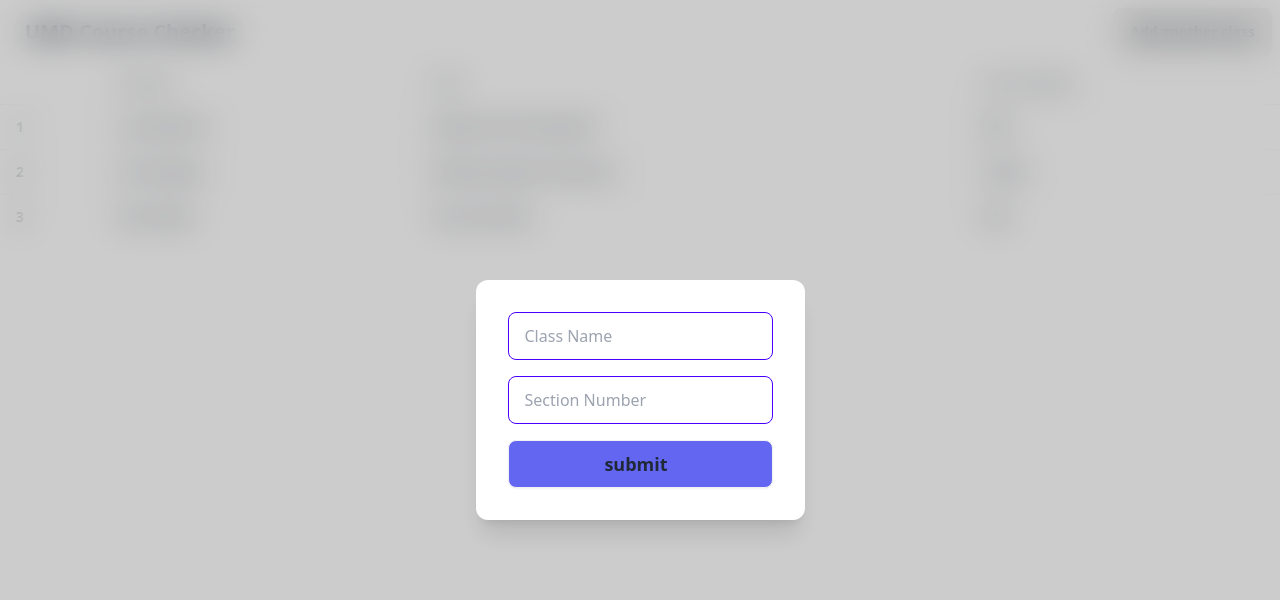
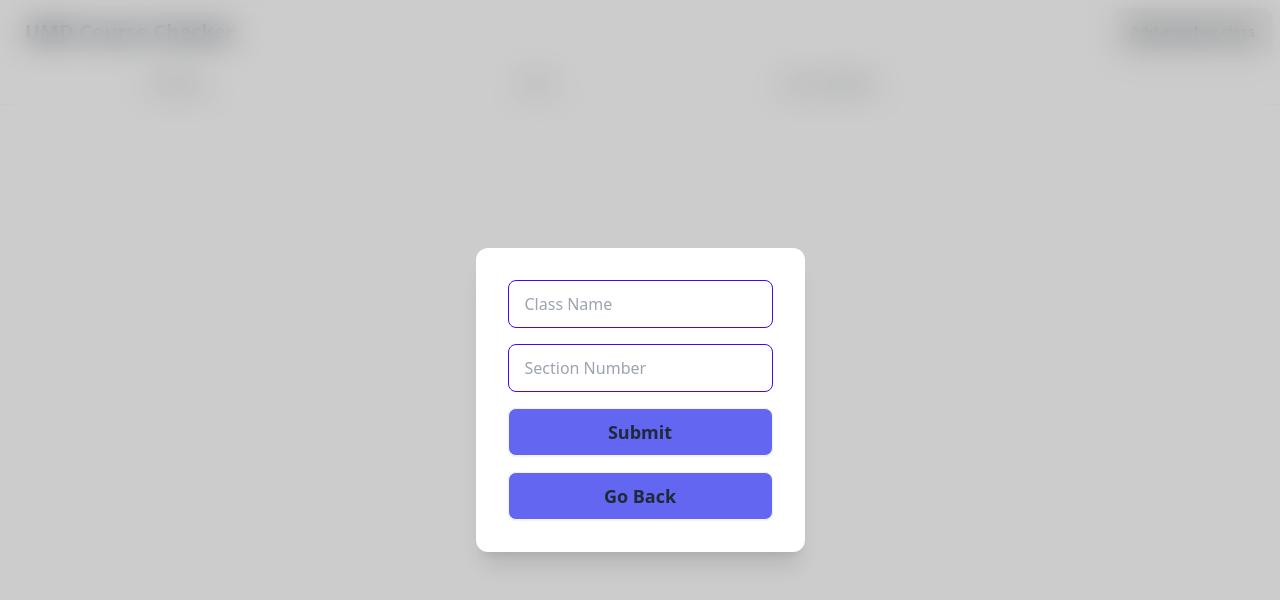
Before and after one commit to ChuckVisuals/UMD-Course-Checker, a SvelteKit app in the folder my-app/: page / in a window 1280 px wide. Both pictures are taken after a click on the button "Add another class". Shown: the top 600 px of the page. Built offline with nearby package versions, Linux system fonts and the light colour scheme.

Commit message:
table_works_now_lol

```diff
--- a/my-app/src/routes/+page.svelte
+++ b/my-app/src/routes/+page.svelte
@@ -6,6 +6,7 @@
   let form_model = false;
   let class_name = "";
   let section = "";
+  let isError = false;
   let class_array = [];
 
   function add_class(){
@@ -14,7 +15,6 @@
     printData(class_name, section)
     class_name = "";
     section = "";
-      form_model = false
   }
 
   // Function is used to process the user data that was entered and print the outputs
@@ -26,30 +26,38 @@
       let data = response.data;
 
       if (data) {
-        // For loop used to access the data in the JSON file returned by the API
-        data.forEach((sectionData) => {
+          form_model = false
+          isError = false
+          console.log(data[0])
+          data = data[0];
+          class_array = [...class_array, data];
           // Checks to see if the instructor is TBA
-          if (sectionData.instructors.length === 0) {
+          if (data.instructors.length === 0) {
             console.log("Instructor: TBA");
           } else {
-            console.log(sectionData.instructors[0]);
+            console.log(data.instructors[0]);
           }
 
           // Prints out the seat count
-          console.log(`Seats left: ${sectionData.open_seats}\n`);
-        });
+          console.log(`Seats left: ${data.open_seats}\n`);
+
       } else {
         console.error("No data received from the API");
       }
     } catch (error) {
+      isError = true;
       console.error("Error fetching data:", error.message);
+
     }
+    console.log(class_array)
   }
+
+  // Function to remove a class from the class_array
+  function removeClass(index) {
+    class_array.splice(index, 1);
+  }
+  $: class_array; // Ensure reactivity
 </script>
-
-<style>
-
-</style>
 
 <div class="navbar bg-base-100">
   <div class="flex-1">
@@ -72,27 +80,15 @@
       </tr>
     </thead>
     <tbody>
-      <!-- row 1 -->
+      {#each class_array as classData, index (index)}
         <tr class="hover">
-        <th>1</th>
-        <td>Cy Ganderton</td>
-        <td>Quality Control Specialist</td>
-        <td>Blue</td>
+          <th>{index + 1}</th>
+          <td>{classData.instructors.length > 0 ? classData.instructors[0] : 'TBA'}</td>
+          <td>{classData.section_id}</td>
+          <td>{classData.open_seats}</td>
+          <td><button on:click={() => removeClass(index)}>Remove</button></td>
         </tr>
-      <!-- row 2 -->
-      <tr class="hover">
-        <th>2</th>
-        <td>Hart Hagerty</td>
-        <td>Desktop Support Technician</td>
-        <td>Purple</td>
-      </tr>
-      <!-- row 3 -->
-      <tr class="hover">
-        <th>3</th>
-        <td>Brice Swyre</td>
-        <td>Tax Accountant</td>
-        <td>Red</td>
-      </tr>
+      {/each}
     </tbody>
   </table>
 </div>
@@ -101,12 +97,22 @@
 {#if form_model}
 <div class="w-screen h-screen fixed top-0 left-0 grid place-items-center backdrop-blur-lg bg-black/20">
   <div class="flex justify-center gap-4 flex-col bg-base-100 p-8 rounded-xl shadow-xl">
+
     <input type="text" placeholder="Class Name" bind:value={class_name}
         class="input input-bordered input-primary w-full max-w-xs px-4 py-2 ">
 
     <input type="text" placeholder="Section Number" bind:value={section}
         class="input input-bordered input-primary w-full max-w-xs px-4 py-2">
-    <button class="btn bg-indigo-500 hover:bg-indigo-700 text-lg" on:click={add_class}> submit <button>
+
+    <button class="btn bg-indigo-500 hover:bg-indigo-700 text-lg" on:click={add_class}> Submit </button>
+    <button class="btn bg-indigo-500 hover:bg-indigo-700 text-lg" on:click={() => form_model = !form_model}> Go Back </button>
+
   </div>
+  {#if isError}
+    <div role="alert" class="alert alert-error ">
+      <svg xmlns="http://www.w3.org/2000/svg" class="stroke-current shrink-0 h-6 w-6" fill="none" viewBox="0 0 24 24"><path stroke-linecap="round" stroke-linejoin="round" stroke-width="2" d="M10 14l2-2m0 0l2-2m-2 2l-2-2m2 2l2 2m7-2a9 9 0 11-18 0 9 9 0 0118 0z" /></svg>
+      <span>Error! Class Doesn't Exist</span>
     </div>
     {/if}
+</div>
+{/if}
```
Lines whose indentation alone changed are shown as unchanged.
